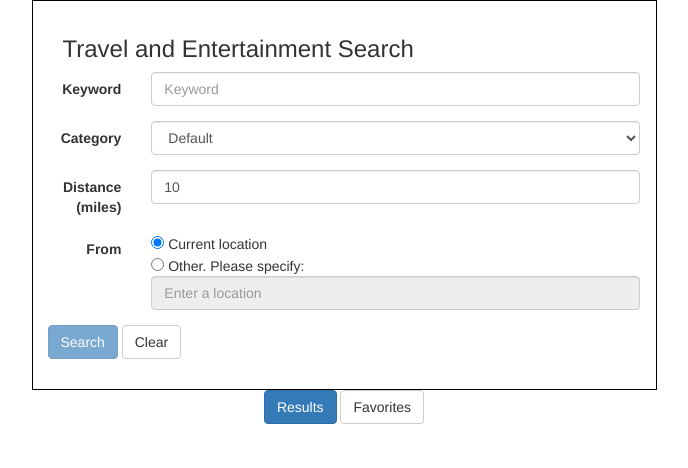
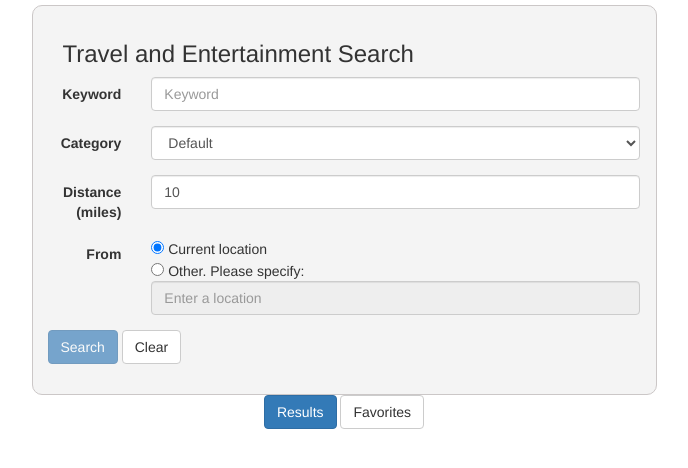
Before and after one commit to benben1026/EntertainmentSearch, a website: page index.html in a window 1280 px wide. Shown: the whole page, without its empty margins (296-984 px from the left). Drawn offline with nearby package versions, Linux system fonts and the light colour scheme; some packages are replaced by stand-ins of ours; files that its build step writes are made by us from their sources.

Commit message:
Style update

```diff
--- a/Assets/style.css
+++ b/Assets/style.css
@@ -1,6 +1,9 @@
 #search-form{
-	border: solid 1px black;
+	border: solid 1px #cbc7c7;;
 	padding: 15px 30px;
+  background-color: rgb(244,244,244);
+  border-radius: 10px;
+  margin-top: 5px;
 }
 .glyphicon-star{
 	color: rgb(255, 171, 24);
```
Also changed, not shown: Assets/mycode.js (+5 -5 lines).
